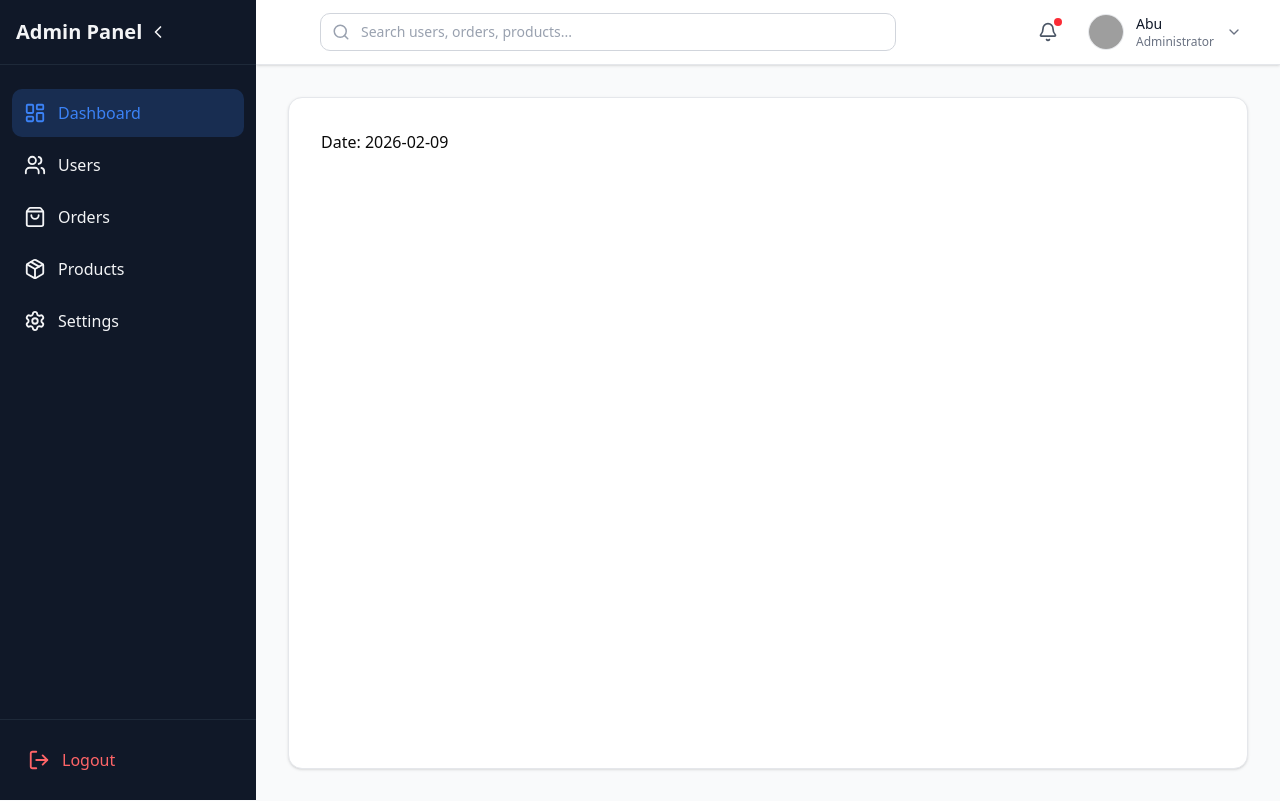
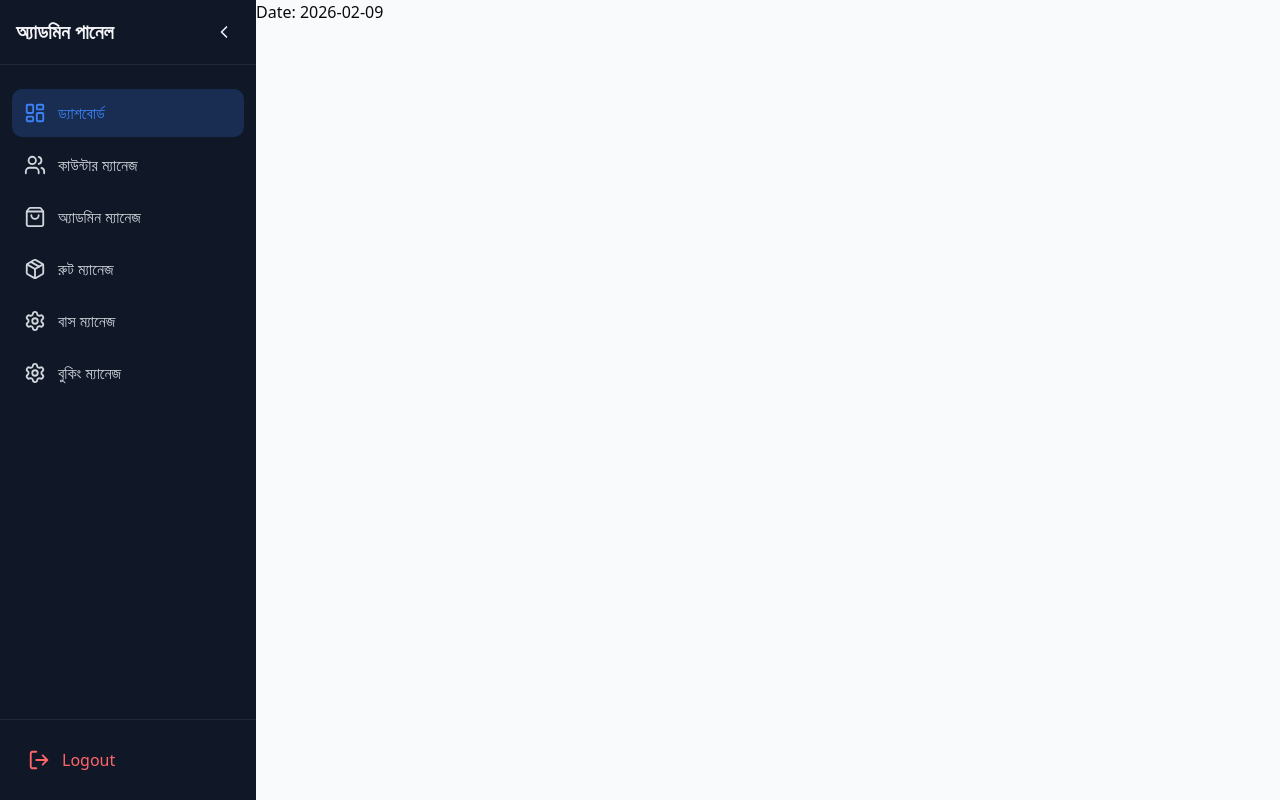
Before and after one commit to akweb69/Bus_Booking_Project_Client_Side, a React (Vite) app: page /admin in a window 1280 px wide. Built offline with nearby package versions, Linux system fonts and the light colour scheme; grey boxes are pictures that could not be loaded.

Commit message:
alhamdulillah!

```diff
--- a/src/Admin/MainLayout/AdminAsideBar.jsx
+++ b/src/Admin/MainLayout/AdminAsideBar.jsx
@@ -1,4 +1,4 @@
-import React, { useState } from 'react';
+import React, { useState, useEffect } from 'react';
 import {
     LayoutDashboard,
     Users,
@@ -9,20 +9,37 @@ import {
     ChevronLeft,
     ChevronRight,
     Menu
-} from 'lucide-react'; // ← or use any icon library you prefer
+} from 'lucide-react';
 
-import './AdminAsideBar.css'; // we'll create this next
+import './AdminAsideBar.css';
 
 const AdminAsideBar = () => {
     const [isCollapsed, setIsCollapsed] = useState(false);
     const [isMobileOpen, setIsMobileOpen] = useState(false);
+    const [activePath, setActivePath] = useState(window.location.pathname);
+
+    // Update active path when navigation happens (for plain <a> links)
+    useEffect(() => {
+        const handleLocationChange = () => {
+            setActivePath(window.location.pathname);
+        };
+
+        window.addEventListener('popstate', handleLocationChange);
+        // Also check once on mount
+        handleLocationChange();
+
+        return () => {
+            window.removeEventListener('popstate', handleLocationChange);
+        };
+    }, []);
 
     const menuItems = [
-        { icon: LayoutDashboard, label: 'Dashboard', href: '/admin' },
-        { icon: Users, label: 'Users', href: '/admin/users' },
-        { icon: ShoppingBag, label: 'Orders', href: '/admin/orders' },
-        { icon: Package, label: 'Products', href: '/admin/products' },
-        { icon: Settings, label: 'Settings', href: '/admin/settings' },
+        { icon: LayoutDashboard, label: 'ড্যাশবোর্ড', href: '/admin' },
+        { icon: Users, label: 'কাউন্টার ম্যানেজ', href: '/admin/counter_managment' },
+        { icon: ShoppingBag, label: 'অ্যাডমিন ম্যানেজ', href: '/admin/admin_managment' },
+        { icon: Package, label: 'রুট ম্যানেজ', href: '/admin/route_managment' },
+        { icon: Settings, label: 'বাস ম্যানেজ', href: '/admin/bus_managment' },
+        { icon: Settings, label: 'বুকিং ম্যানেজ', href: '/admin/booking_managment' },
     ];
 
     const toggleSidebar = () => setIsCollapsed(!isCollapsed);
@@ -30,7 +47,7 @@ const AdminAsideBar = () => {
 
     return (
         <>
-            {/* Mobile hamburger button */}
+            {/* Mobile hamburger */}
             <button
                 className="lg:hidden fixed top-4 left-4 z-50 p-2 bg-gray-800 text-white rounded-md"
                 onClick={toggleMobile}
@@ -54,17 +71,16 @@ const AdminAsideBar = () => {
           flex flex-col h-screen
         `}
             >
-                {/* Header / Logo area */}
-                <div className="p-4 border-b border-gray-800 flex items-center justify">
+                {/* Header */}
+                <div className="p-4 border-b border-gray-800 flex items-center justify-between">
                     {!isCollapsed && (
-                        <h1 className="text-xl font-bold ">Admin Panel</h1>
+                        <h1 className="text-xl font-bold">অ্যাডমিন পানেল</h1>
                     )}
 
-                    {/* Collapse button - desktop only */}
                     <button
                         onClick={toggleSidebar}
                         className="hidden lg:block p-1.5 rounded hover:bg-gray-800"
-                        aria-label={isCollapsed ? "Expand sidebar" : "Collapse sidebar"}
+                        aria-label={isCollapsed ? "Expand" : "Collapse"}
                     >
                         {isCollapsed ? <ChevronRight size={20} /> : <ChevronLeft size={20} />}
                     </button>
@@ -73,13 +89,19 @@ const AdminAsideBar = () => {
                 {/* Navigation */}
                 <nav className="flex-1 px-3 py-6 overflow-y-auto">
                     <ul className="space-y-1">
-                        {menuItems.map((item, index) => (
+                        {menuItems.map((item, index) => {
+                            const isActive = activePath === item.href;
+
+                            return (
                                 <li key={index}>
                                     <a
                                         href={item.href}
                                         className={`
                       flex items-center gap-3 px-3 py-3 rounded-lg
-                    hover:bg-gray-800 transition-colors
+                      transition-colors
+                      ${isActive
+                                                ? 'bg-gray-700 text-white font-medium'
+                                                : 'hover:bg-gray-800 text-gray-300'}
                       ${isCollapsed ? 'justify-center' : ''}
                     `}
                                     >
@@ -87,11 +109,12 @@ const AdminAsideBar = () => {
                                         {!isCollapsed && <span>{item.label}</span>}
                                     </a>
                                 </li>
-                        ))}
+                            );
+                        })}
                     </ul>
                 </nav>
 
-                {/* Footer / Logout */}
+                {/* Logout */}
                 <div className="p-4 border-t border-gray-800">
                     <a
                         href="/logout"
@@ -107,7 +130,7 @@ const AdminAsideBar = () => {
                 </div>
             </aside>
 
-            {/* Mobile overlay backdrop */}
+            {/* Mobile backdrop */}
             {isMobileOpen && (
                 <div
                     className="fixed inset-0 bg-black/60 z-30 lg:hidden"
--- a/src/Admin/MainLayout/Layout.jsx
+++ b/src/Admin/MainLayout/Layout.jsx
@@ -1,25 +1,9 @@
 // AdminLayout.jsx
-import React, { useState } from 'react';
-import { Outlet, Link } from 'react-router-dom';
+import { Outlet } from 'react-router-dom';
 import AdminAsideBar from './AdminAsideBar';
-import {
-    Search,
-    Bell,
-    User,
-    Settings,
-    LogOut,
-    ChevronDown
-} from 'lucide-react';
+
 
 const AdminLayout = () => {
-    const [showUserMenu, setShowUserMenu] = useState(false);
-
-    // You can fetch this from auth context later
-    const user = {
-        name: "Abu",
-        role: "Administrator",
-        avatar: "https://ui-avatars.com/api/?name=Abu&background=0D8ABC&color=fff&size=128", // placeholder
-    };
 
     return (
         <div className="flex min-h-screen w-full flex-col lg:flex-row bg-gray-50">
@@ -27,142 +11,8 @@ const AdminLayout = () => {
             <AdminAsideBar />
 
             {/* Main content wrapper */}
-            <div className="flex-1 flex flex-col min-h-screen">
-                {/* Top Navbar */}
-                <header className="bg-white border-b border-gray-200 shadow-sm z-10">
-                    <div className="px-4 sm:px-6 lg:px-8">
-                        <div className="flex h-16 items-center justify-between">
-                            {/* Left - Mobile menu button + Title (optional) */}
-                            <div className="flex items-center lg:hidden">
-                                {/* If your AdminAsideBar has its own mobile toggle, you can omit this */}
-                                <span className="text-lg font-semibold text-gray-800"></span>
-                            </div>
-
-                            {/* Center - Search bar */}
-                            <div className="flex-1 max-w-xl mx-4 lg:mx-8 hidden md:block">
-                                <div className="relative">
-                                    <div className="absolute inset-y-0 left-0 pl-3 flex items-center pointer-events-none">
-                                        <Search size={18} className="text-gray-400" />
-                                    </div>
-                                    <input
-                                        type="text"
-                                        placeholder="Search users, orders, products..."
-                                        className="
-                      block w-full pl-10 pr-4 py-2
-                      border border-gray-300 rounded-lg
-                      text-sm focus:outline-none focus:ring-2
-                      focus:ring-emerald-500 focus:border-emerald-500
-                      placeholder-gray-400
-                    "
-                                    />
-                                </div>
-                            </div>
-
-                            {/* Right - Actions */}
-                            <div className="flex items-center gap-4">
-                                {/* Notifications */}
-                                <button
-                                    className="relative p-2 text-gray-600 hover:text-emerald-600 focus:outline-none"
-                                    aria-label="Notifications"
-                                >
-                                    <Bell size={20} />
-                                    <span className="absolute top-1 right-1 h-2 w-2 bg-red-500 rounded-full"></span>
-                                </button>
-
-                                {/* User Dropdown */}
-                                <div className="relative">
-                                    <button
-                                        onClick={() => setShowUserMenu(!showUserMenu)}
-                                        className="
-                      flex items-center gap-3
-                      p-1.5 rounded-lg hover:bg-gray-100
-                      focus:outline-none focus:ring-2 focus:ring-emerald-500
-                    "
-                                    >
-                                        <img
-                                            src={user.avatar}
-                                            alt={user.name}
-                                            className="h-9 w-9 rounded-full object-cover border border-gray-200"
-                                        />
-                                        <div className="hidden md:block text-left">
-                                            <p className="text-sm font-medium text-gray-900">{user.name}</p>
-                                            <p className="text-xs text-gray-500">{user.role}</p>
-                                        </div>
-                                        <ChevronDown size={16} className="text-gray-500" />
-                                    </button>
-
-                                    {/* Dropdown Menu */}
-                                    {showUserMenu && (
-                                        <>
-                                            <div
-                                                className="fixed inset-0 z-20 lg:hidden"
-                                                onClick={() => setShowUserMenu(false)}
-                                            />
-                                            <div
-                                                className="
-                          absolute right-0 mt-2 w-56
-                          bg-white rounded-lg shadow-xl border border-gray-200
-                          py-1 z-30
-                        "
-                                            >
-                                                <div className="px-4 py-3 border-b border-gray-100 md:hidden">
-                                                    <p className="text-sm font-medium text-gray-900">{user.name}</p>
-                                                    <p className="text-xs text-gray-500">{user.role}</p>
-                                                </div>
-
-                                                <Link
-                                                    to="/admin/profile"
-                                                    className="flex items-center gap-3 px-4 py-2.5 text-sm text-gray-700 hover:bg-gray-50"
-                                                    onClick={() => setShowUserMenu(false)}
-                                                >
-                                                    <User size={18} />
-                                                    <span>Profile</span>
-                                                </Link>
-
-                                                <Link
-                                                    to="/admin/settings"
-                                                    className="flex items-center gap-3 px-4 py-2.5 text-sm text-gray-700 hover:bg-gray-50"
-                                                    onClick={() => setShowUserMenu(false)}
-                                                >
-                                                    <Settings size={18} />
-                                                    <span>Settings</span>
-                                                </Link>
-
-                                                <div className="border-t border-gray-100 my-1"></div>
-
-                                                <button
-                                                    className="flex w-full items-center gap-3 px-4 py-2.5 text-sm text-red-600 hover:bg-red-50"
-                                                    onClick={() => {
-                                                        // handle logout logic here
-                                                        setShowUserMenu(false);
-                                                    }}
-                                                >
-                                                    <LogOut size={18} />
-                                                    <span>Logout</span>
-                                                </button>
-                                            </div>
-                                        </>
-                                    )}
-                                </div>
-                            </div>
-                        </div>
-                    </div>
-                </header>
-
-                {/* Page Content */}
-                <main className="flex-1 overflow-auto p-4 sm:p-6 lg:p-8">
-                    <div
-                        className="
-              mx-auto w-full max-w-screen-2xl
-              rounded-xl bg-white shadow-sm border border-gray-200
-              min-h-[calc(100vh-8rem)]
-            "
-                    >
-                        <div className="p-5 md:p-6 lg:p-8">
-                            <Outlet />
-                        </div>
-                    </div>
-                </main>
+            <div className="flex-1  min-h-screen">
+                <Outlet />
             </div>
         </div>
     );
```
Lines whose indentation alone changed are shown as unchanged.
